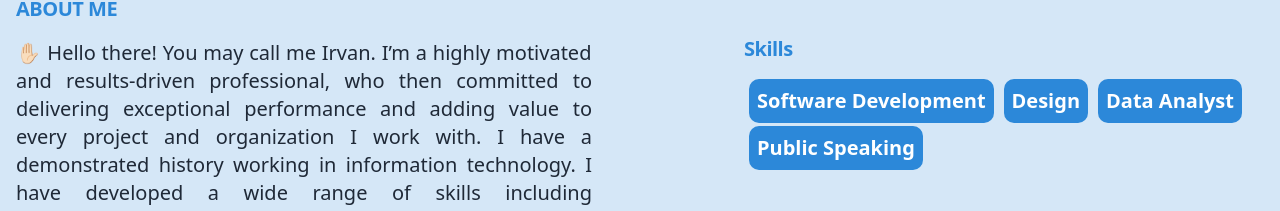
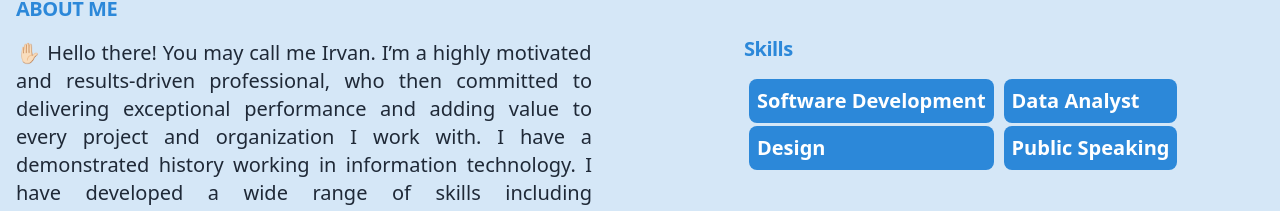
Before and after one commit to irvanrahmanto/portfolio-profile, a React (Vite) app: page / in a window 1280 px wide. Shown: the part 577-788 px from the top of the page. Built offline with nearby package versions, Linux system fonts and the light colour scheme.

Commit message:
feat: add on scroll click handling

```diff
--- a/package.json
+++ b/package.json
@@ -17,6 +17,7 @@
     "react-icons": "^5.2.1",
     "react-redux": "^9.1.2",
     "react-router-dom": "^6.26.0",
+    "react-scroll": "^1.9.0",
     "redux-thunk": "^3.1.0"
   },
   "devDependencies": {
--- a/src/components/Footer.jsx
+++ b/src/components/Footer.jsx
@@ -24,6 +24,8 @@ const Footer = () => {
       style={{
         backgroundColor: "#D5E7F7",
         boxShadow: "0 -6px 10px 5px rgba(0,0,0,0.5)",
+        paddingTop: '70px'
+        // marginTop: '80px'
       }}
     >
       <div className="mx-auto w-full max-w-screen-xl">
--- a/src/components/section/About.jsx
+++ b/src/components/section/About.jsx
@@ -1,11 +1,16 @@
 import { FaSquareGithub, FaLinkedinIn, FaDribbble } from "react-icons/fa6";
-import {RiReactjsFill} from "react-icons/ri";
-import {SiTypescript, SiMysql} from "react-icons/si";
-import {FaGitAlt} from "react-icons/fa";
+import { RiReactjsFill } from "react-icons/ri";
+import { SiTypescript, SiMysql } from "react-icons/si";
+import { FaGitAlt } from "react-icons/fa";
+import {
+  LINKEDIN_ACCOUNT,
+  DRIBBBLE_ACCOUNT,
+  GITHUB_ACCOUNT,
+} from "../../utils/constant";
 
 const About = () => {
   return (
-    <section style={{ backgroundColor: "#D5E7F7" }}>
+    <section style={{ backgroundColor: "#D5E7F7" }} id="about">
       <div className="grid max-w-screen-xl px-4 py-8 mx-auto lg:gap-8 xl:gap-0 lg:py-16 lg:grid-cols-12">
         <div className="mr-auto place-self-center lg:col-span-7">
           <h3
@@ -44,10 +49,54 @@ const About = () => {
               Skills
             </h1>
             <div className="flex flex-wrap text-justify max-w-xl mb-6 font-semibold text-gray-800 lg:mb-8 md:text-lg lg:text-xl dark:text-gray-400">
-              <p style={{background: '#2C88D9', borderRadius: '10px', padding: '8px', margin: '0px 5px 3px 5px', color: '#FFF'}}>Software Development</p>
-              <p style={{background: '#2C88D9', borderRadius: '10px', padding: '8px', margin: '0px 5px 3px 5px', color: '#FFF'}}>Design</p>
-              <p style={{background: '#2C88D9', borderRadius: '10px', padding: '8px', margin: '0px 5px 3px 5px', color: '#FFF'}}>Data Analyst</p>
-              <p style={{background: '#2C88D9', borderRadius: '10px', padding: '8px', margin: '0px 5px 3px 5px', color: '#FFF'}}>Public Speaking</p>
+              <div>
+                <p
+                  className="rounded-lg"
+                  style={{
+                    background: "#2C88D9",
+                    padding: "8px",
+                    margin: "0px 5px 3px 5px",
+                    color: "#FFF",
+                  }}
+                >
+                  Software Development
+                </p>
+                <p
+                  className="rounded-lg"
+                  style={{
+                    background: "#2C88D9",
+                    padding: "8px",
+                    margin: "0px 5px 3px 5px",
+                    color: "#FFF",
+                  }}
+                >
+                  Design
+                </p>
+              </div>
+              <div>
+                <p
+                  className="rounded-lg"
+                  style={{
+                    background: "#2C88D9",
+                    padding: "8px",
+                    margin: "0px 5px 3px 5px",
+                    color: "#FFF",
+                  }}
+                >
+                  Data Analyst
+                </p>
+                <p
+                  className="rounded-lg"
+                  style={{
+                    background: "#2C88D9",
+                    padding: "8px",
+                    margin: "0px 5px 3px 5px",
+                    color: "#FFF",
+                  }}
+                >
+                  Public Speaking
+                </p>
+              </div>
             </div>
           </div>
           <div className="mb-10">
@@ -58,12 +107,13 @@ const About = () => {
               Tech Stack
             </h1>
             <div className="flex flex-wrap">
-              <RiReactjsFill size={50} className="mr-4"/>
-              <SiTypescript size={50} className="mr-4"/>
-              <SiMysql size={50} className="mr-4"/>
-              <FaGitAlt size={50} className="mr-4"/>
+              <RiReactjsFill size={50} className="mr-4" />
+              <SiTypescript size={50} className="mr-4" />
+              <SiMysql size={50} className="mr-4" />
+              <FaGitAlt size={50} className="mr-4" />
             </div>
           </div>
+
           <div>
             <h1
               className="max-w-2xl mb-4 text-xl font-bold tracking-tight leading-none md:text-5xl xl:text-xl dark:text-white"
@@ -72,9 +122,15 @@ const About = () => {
               Lets Connect With Me
             </h1>
             <div className="flex flex-wrap">
-              <FaSquareGithub size={50} className="mr-4" />
-              <FaLinkedinIn size={50} className="mr-4" />
-              <FaDribbble size={50} className="mr-4" />
+              <a href={GITHUB_ACCOUNT}>
+                <FaSquareGithub size={50} className="mr-4" />
+              </a>
+              <a href={LINKEDIN_ACCOUNT}>
+                <FaLinkedinIn size={50} className="mr-4" />
+              </a>
+              <a href={DRIBBBLE_ACCOUNT}>
+                <FaDribbble size={50} className="mr-4" />
+              </a>
             </div>
           </div>
         </div>
--- a/src/components/section/Certificate.jsx
+++ b/src/components/section/Certificate.jsx
@@ -6,7 +6,7 @@ const Certificate = () => {
   const [certificate, setCertificate] = useState(certificateData);
 
   return (
-    <section style={{ backgroundColor: "#D5E7F7" }}>
+    <section style={{ backgroundColor: "#D5E7F7" }} id="certificate">
       <div className="py-8 px-4 mx-auto max-w-screen-xl text-center lg:py-16 lg:px-12">
         <div className="text-center mr-auto place-self-center lg:col-span-7">
           <h1
@@ -36,9 +36,8 @@ const Certificate = () => {
                   >
                     <img
                       src={key.urlImg}
-                      // src={myImage}
                       className="absolute block w-full -translate-x-1/2 -translate-y-1/2 top-1/2 left-1/2"
-                      alt="..."
+                      alt={key.alt}
                     />
                   </div>
                 ))}
--- a/src/components/section/Hero.jsx
+++ b/src/components/section/Hero.jsx
@@ -1,10 +1,11 @@
 /** import react icons */
 import {IoCall} from "react-icons/io5";
 import myImageHero from "../../assets/example-hero.jpg";
+import {WHATSAPP_ME} from "../../utils/constant";
 
 const Hero = () => {
   return (
-    <section className="bg-white">
+    <section className="bg-white" id="hero">
       <div className="grid max-w-screen-xl px-4 py-8 mx-auto lg:gap-8 xl:gap-0 lg:py-16 lg:grid-cols-12">
         <div className="mr-auto place-self-center lg:col-span-7">
           <h3 className="max-w-2xl mb-4 text-xl font-bold tracking-tight leading-none md:text-5xl xl:text-xl dark:text-white" style={{color: '#2C88D9'}}>👋🏻 Hi, I am</h3>
@@ -15,7 +16,7 @@ const Hero = () => {
             Software Engineer
           </p>
           <a
-            href="#"
+            href={WHATSAPP_ME}
             className="inline-flex items-center justify-center px-5 py-3 mr-3 text-base font-medium text-center text-white rounded-lg bg-primary-700 hover:bg-primary-800 focus:ring-4 focus:ring-primary-300 dark:focus:ring-primary-900"
             style={{ backgroundColor: "#2C88D9" }}
           >
@@ -28,8 +29,6 @@ const Hero = () => {
             alt="profile"
             style={{borderWidth: '10px 4px', borderRadius: '10px 40px'}}
             className="shadow-2xl"
-            // width="120"
-            // height="20"
           />
         </div>
       </div>
--- a/src/components/section/Portfolio.jsx
+++ b/src/components/section/Portfolio.jsx
@@ -9,7 +9,7 @@ const Portfolio = () => {
   const [portfolio, setPortfolio] = useState(portfolioData);
 
   return (
-    <section className="bg-white">
+    <section className="bg-white" id="portfolio">
       <div className="py-8 px-4 mx-auto max-w-screen-xl text-center lg:py-16 lg:px-12">
         <div className="text-center mr-auto place-self-center lg:col-span-7">
           <h1 className="mb-4 text-xl font-extrabold tracking-tight leading-none md:text-5xl xl:text-xl dark:text-white uppercase"
--- a/src/index.jsx
+++ b/src/index.jsx
@@ -1,21 +1,14 @@
-import React from 'react'
-import ReactDOM from 'react-dom/client'
-import {BrowserRouter} from "react-router-dom";
-
-/** implement state management using Redux */
-// import {Provider} from "react-redux";
-// import store from "./store/store.js";
+import React from "react";
+import ReactDOM from "react-dom/client";
+import { BrowserRouter } from "react-router-dom";
 
 /** import components */
-import App from './App.jsx'
+import App from "./App.jsx";
 
-
-ReactDOM.createRoot(document.getElementById('root')).render(
+ReactDOM.createRoot(document.getElementById("root")).render(
   <React.StrictMode>
     <BrowserRouter>
-      {/* <Provider store={store}> */}
-        <App />
-      {/* </Provider> */}
+      <App />
     </BrowserRouter>
-  </React.StrictMode>,
-)
+  </React.StrictMode>
+);
--- a/src/json/Certificate.js
+++ b/src/json/Certificate.js
@@ -2,14 +2,17 @@ const certificateData = [
     {
         id: "1",
         urlImg: "https://flowbite.s3.amazonaws.com/blocks/marketing-ui/hero/phone-mockup.png",
+        alt: "image data alt"
     },
     {
         id: "2",
         urlImg: "https://flowbite.s3.amazonaws.com/blocks/marketing-ui/hero/phone-mockup.png",
+        alt: "image data alt"
     },
     {
         id: "3",
         urlImg: "https://flowbite.s3.amazonaws.com/blocks/marketing-ui/hero/phone-mockup.png",
+        alt: "image data alt"
     }
 ]
 
```
Also changed, not shown: src/components/Header.jsx (+53 -18 lines), 2 other files (tests, documents, lock files or other folders).
